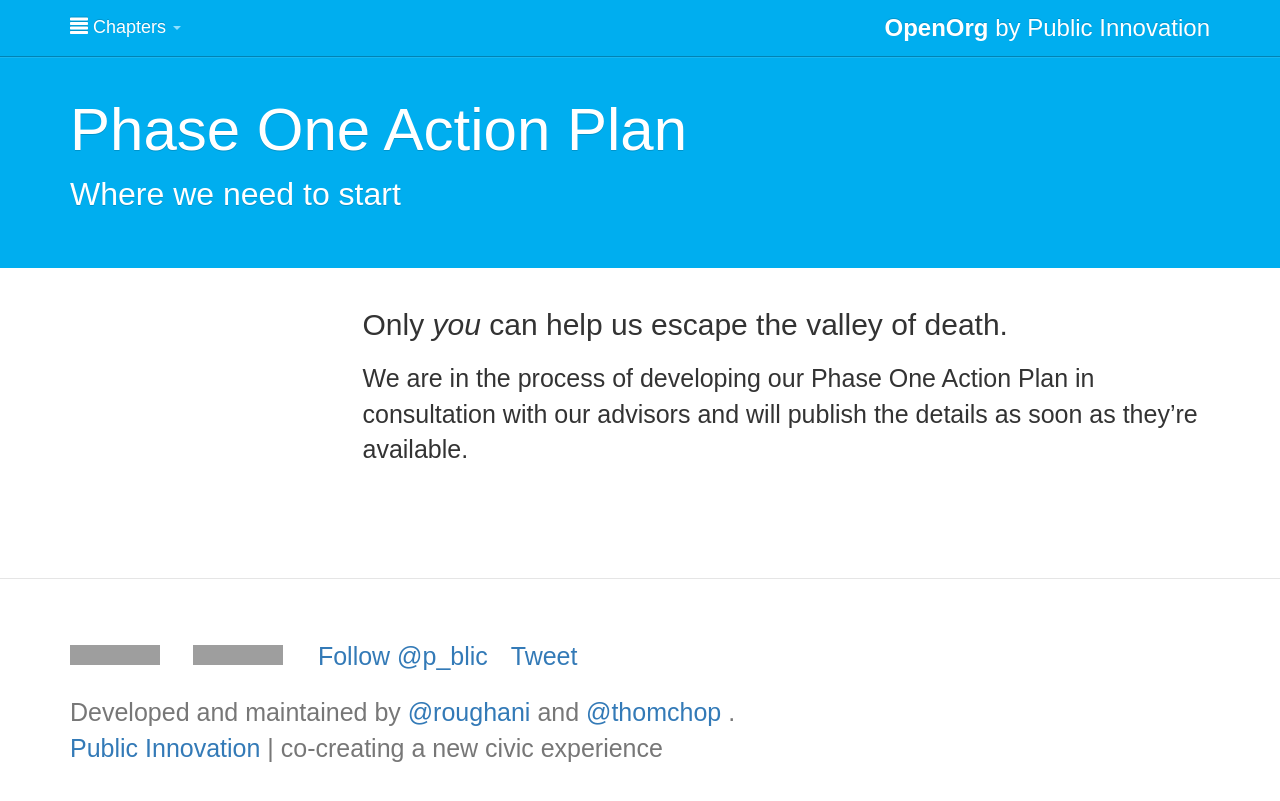
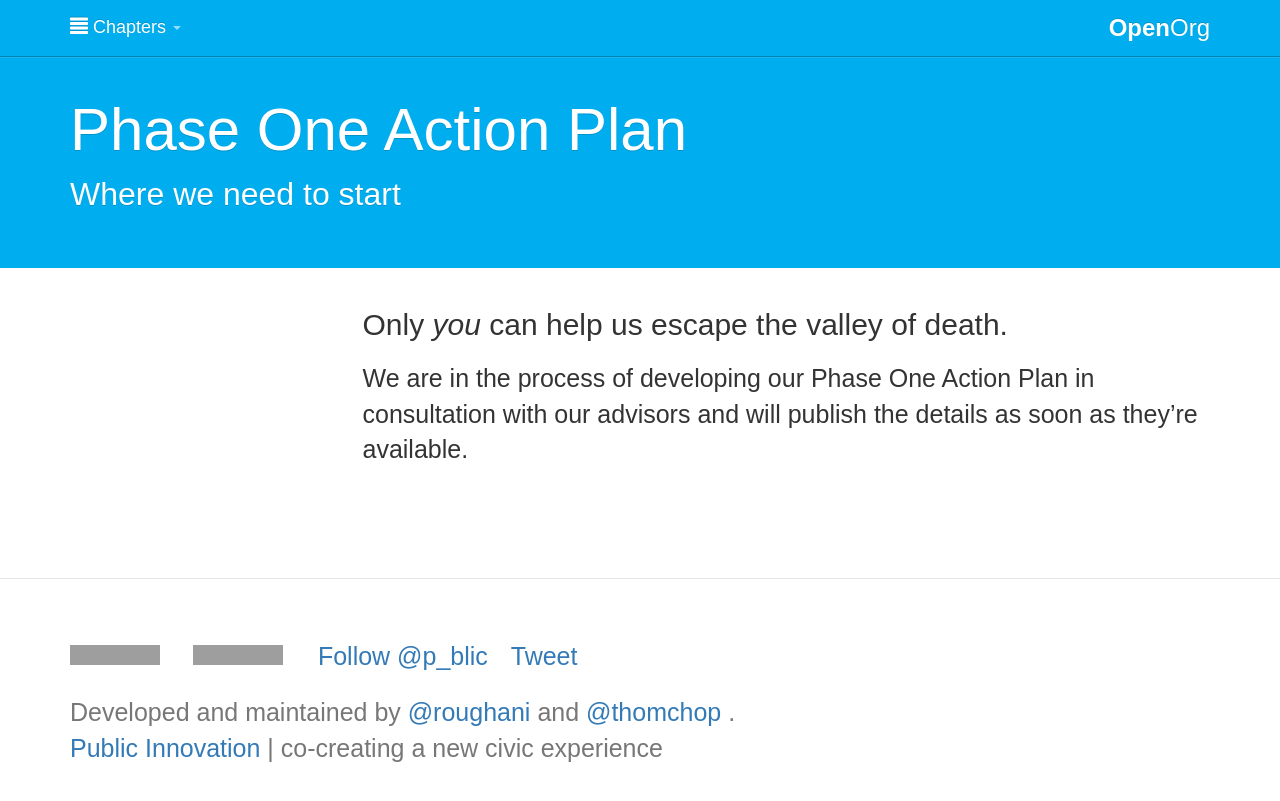
Before and after one commit to publicinnovation/openorg, a Jekyll site: the page built from chapters/6_phase-one-action-plan.md, in a window 1280 px wide. Shown: the top 801 px of the page. Built offline with Jekyll 4.4.1, drawn with Linux system fonts in a browser that asks for light colours; nearby versions of some CDN libraries; Markdown is read by kramdown in place of the engine named in the settings; comment, search, counter and statistics services are not loaded; grey boxes are pictures that could not be loaded.

```diff
--- a/_includes/topbar-nav.html
+++ b/_includes/topbar-nav.html
@@ -52,7 +52,7 @@
     <ul class="nav navbar-nav navbar-right">
       <li>
         <h3 class="navbar-text">
-          <b>OpenOrg</b> by Public Innovation
+          <strong>Open</strong>Org
         </h3>
       </li>
     </ul>
```
